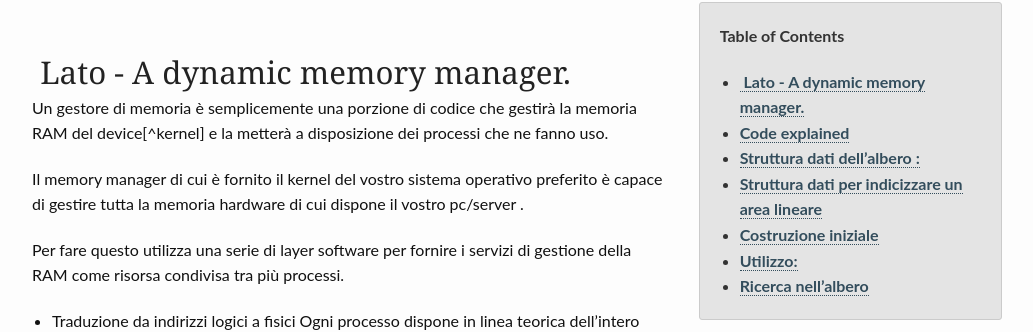
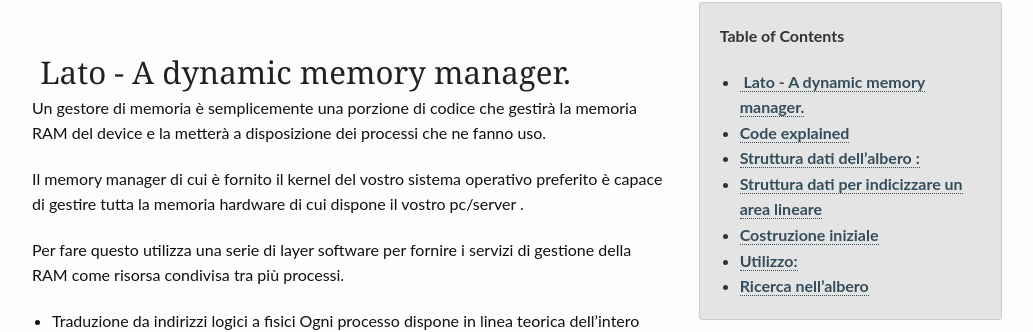
Before and after one commit to nicolarossi/nicolarossi.github.io, a Jekyll site: the page built from _posts/blog/2006-08-04-Dynamic Memory Management.md, in a window 1280 px wide and 900 px high, scrolled down 782 px. Shown: the part 162-494 px from the top of the window, without its empty margins (123-1156 px from the left). Built offline with Jekyll 4.4.1, drawn with Linux system fonts in a browser that asks for light colours; some of the changed text lies outside the part shown.

Commit message:
Correzioni

```diff
--- a/_posts/blog/2006-08-04-Dynamic Memory Management.md
+++ b/_posts/blog/2006-08-04-Dynamic Memory Management.md
@@ -31,7 +31,7 @@
 
 ## Lato - A dynamic memory manager.
 
-Un gestore di memoria è semplicemente una porzione di codice che gestirà la memoria RAM del device[^kernel] e la metterà a disposizione dei processi che ne fanno uso.
+Un gestore di memoria è semplicemente una porzione di codice che gestirà la memoria RAM del device e la metterà a disposizione dei processi che ne fanno uso.
 
 Il memory manager di cui è fornito il kernel del vostro sistema operativo preferito è capace di gestire tutta la memoria hardware di cui dispone il vostro pc/server .
 
@@ -319,13 +319,11 @@
 
 <pre>
     idx=((val)>>(LOG2_N_CHILD*(iLevel-1)));
-    frH->mask=frH->mask | (1<<idx);
+    frH->mask=frH->mask | (1&gt;&gt;idx);
     frH=frH->child[idx];
   }
 }
 </pre>
-
-
 
 
 # Gerarchia di memoria
```
